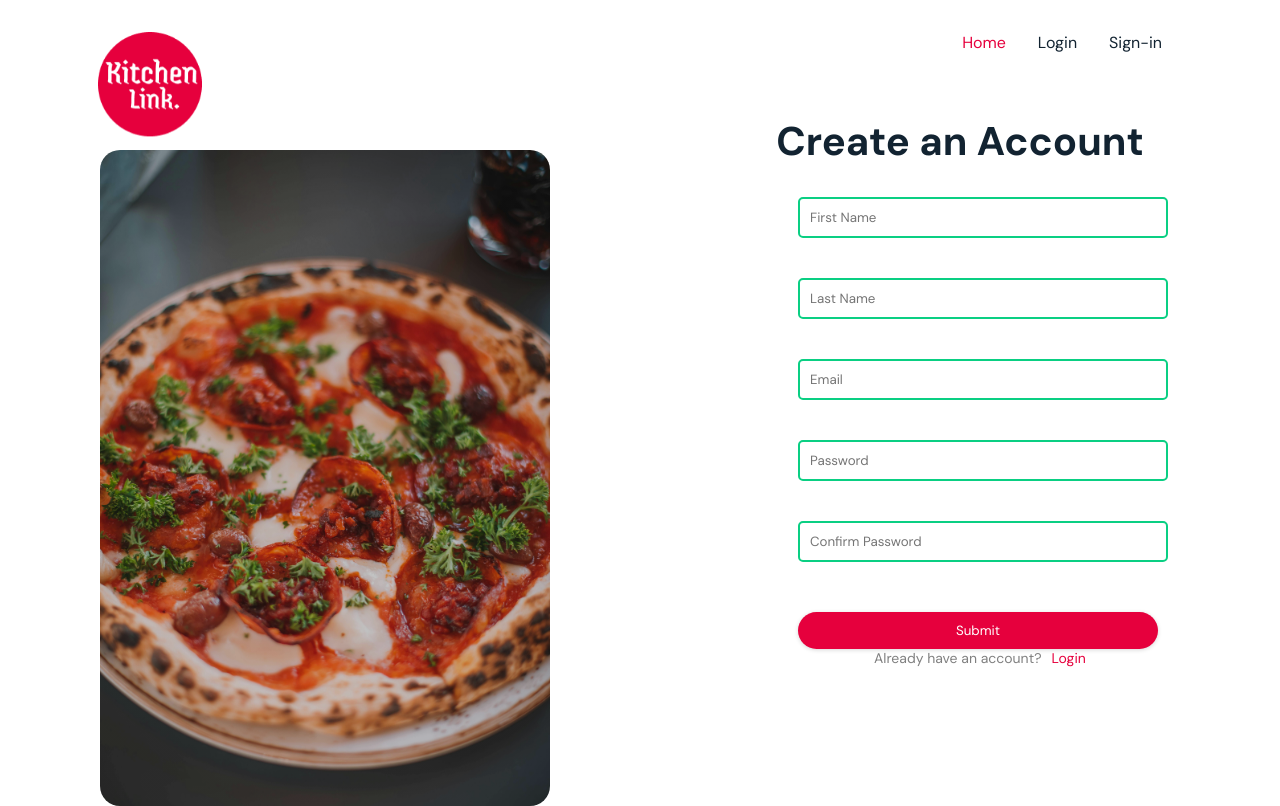
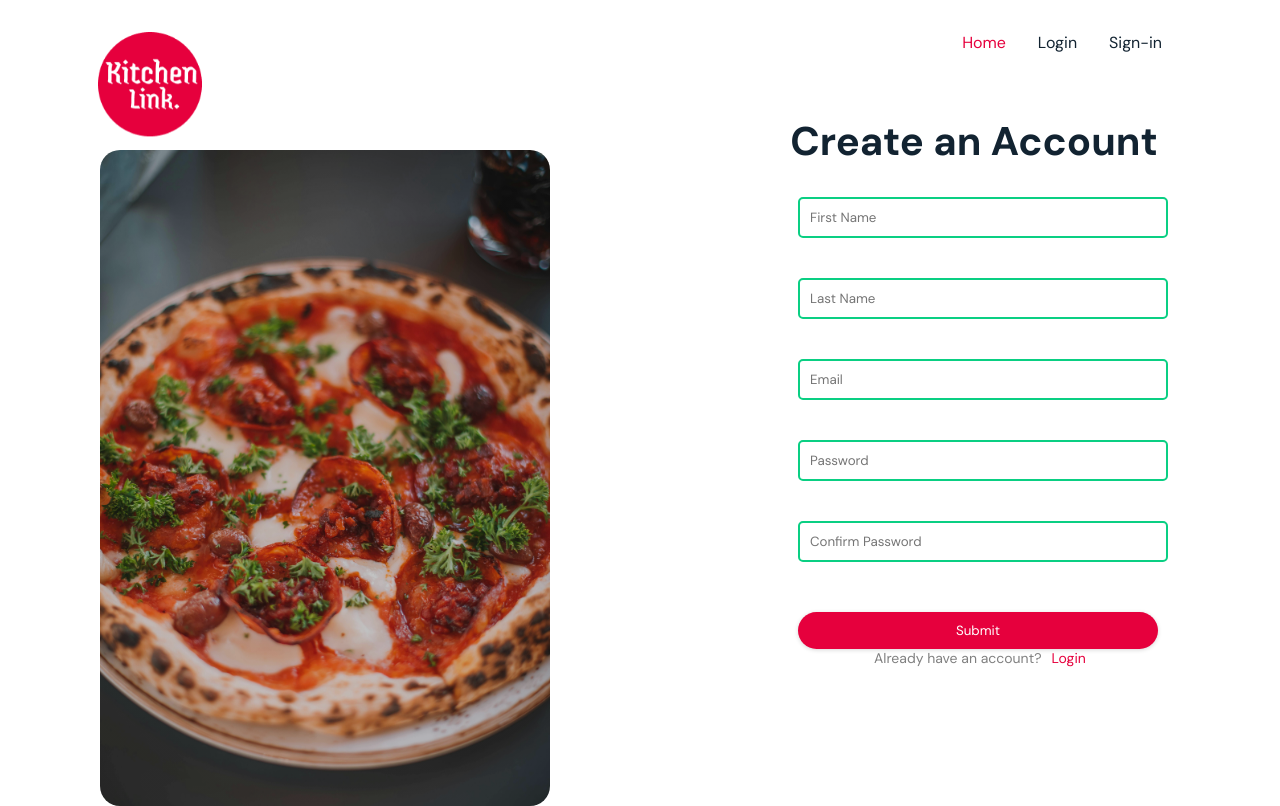
Before and after one commit to Maxw311nyimbili/webtech, a PHP site: page /view/sign-in.php in a window 1280 px wide. Run offline with PHP 8.4, Linux system fonts and the light colour scheme; some libraries are stand-ins or nearby versions.

Commit message:
edited heading

```diff
--- a/assets/css/sign-up.css
+++ b/assets/css/sign-up.css
@@ -266,10 +266,10 @@ p{
     }
 
     .heading{
-        margin-left: 100px;
+        margin-left: 128px;
         font-weight: bolder;
         font-size: 25px;
-        text-align: center;
+        /* text-align: center; */
         padding-top: 30px;
     }
 
```
